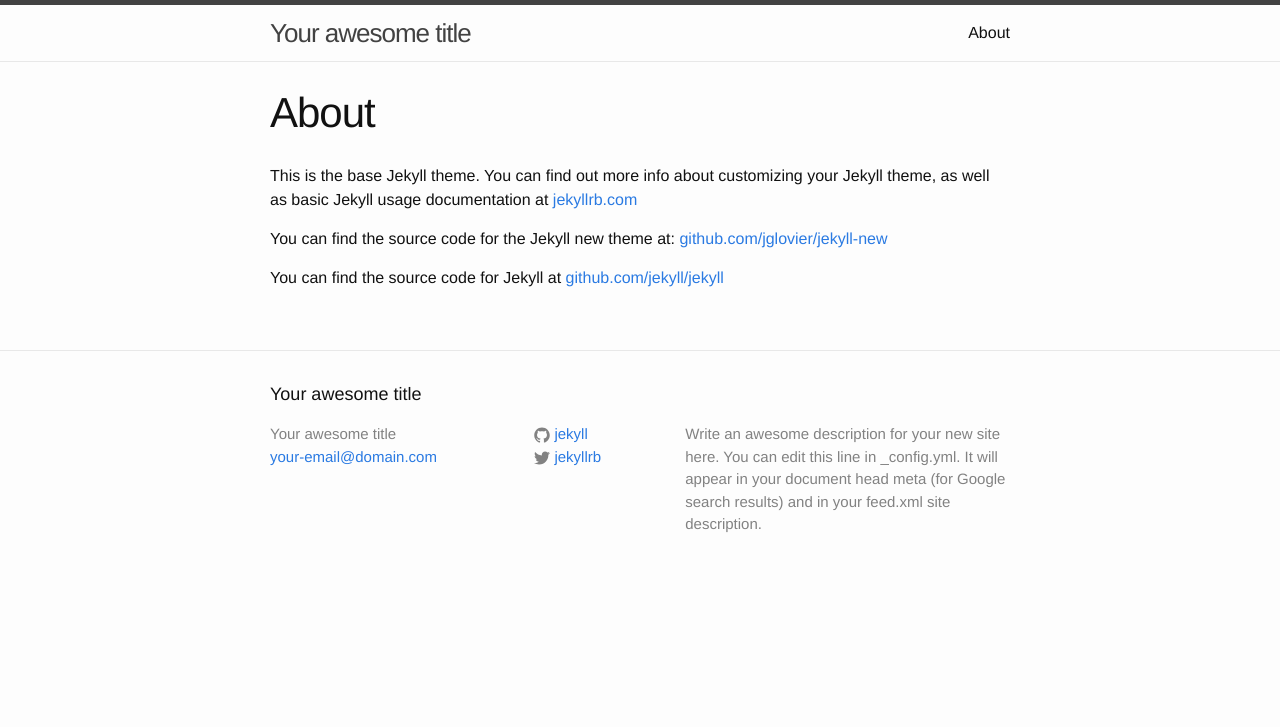
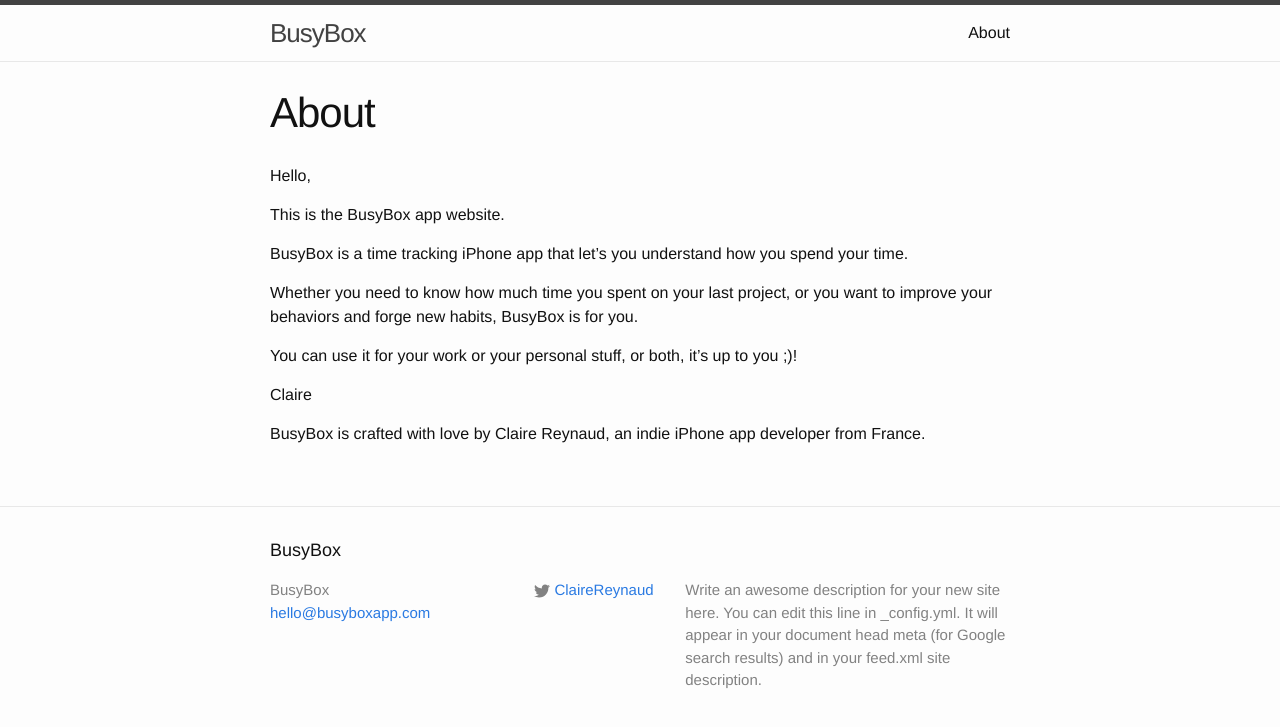
Before and after one commit to BusyBoxApp/BusyBoxApp.github.io, a Jekyll site: the page built from about.md, in a window 1280 px wide. Shown: the top 727 px of the page. Built offline with Jekyll 4.4.1, drawn with Linux system fonts in a browser that asks for light colours.

Commit message:
Update configuration and about page

```diff
--- a/_config.yml
+++ b/_config.yml
@@ -1,14 +1,13 @@
 # Site settings
-title: Your awesome title
-email: your-email@domain.com
+title: BusyBox
+email: hello@busyboxapp.com
 description: > # this means to ignore newlines until "baseurl:"
   Write an awesome description for your new site here. You can edit this
   line in _config.yml. It will appear in your document head meta (for
   Google search results) and in your feed.xml site description.
 baseurl: "" # the subpath of your site, e.g. /blog/
-url: "http://yourdomain.com" # the base hostname & protocol for your site
-twitter_username: jekyllrb
-github_username:  jekyll
+url: "http://busyboxapp.com" # the base hostname & protocol for your site
+twitter_username: ClaireReynaud
 
 # Build settings
 markdown: kramdown
--- a/about.md
+++ b/about.md
@@ -4,8 +4,16 @@
 permalink: /about/
 ---
 
-This is the base Jekyll theme. You can find out more info about customizing your Jekyll theme, as well as basic Jekyll usage documentation at [jekyllrb.com](http://jekyllrb.com/)
+Hello,
 
-You can find the source code for the Jekyll new theme at: [github.com/jglovier/jekyll-new](https://github.com/jglovier/jekyll-new)
+This is the BusyBox app website.
 
-You can find the source code for Jekyll at [github.com/jekyll/jekyll](https://github.com/jekyll/jekyll)
+BusyBox is a time tracking iPhone app that let's you understand how you spend your time.
+
+Whether you need to know how much time you spent on your last project, or you want to improve your behaviors and forge new habits, BusyBox is for you.
+
+You can use it for your work or your personal stuff, or both, it's up to you ;)!
+
+Claire
+
+BusyBox is crafted with love by Claire Reynaud, an indie iPhone app developer from France.
```
